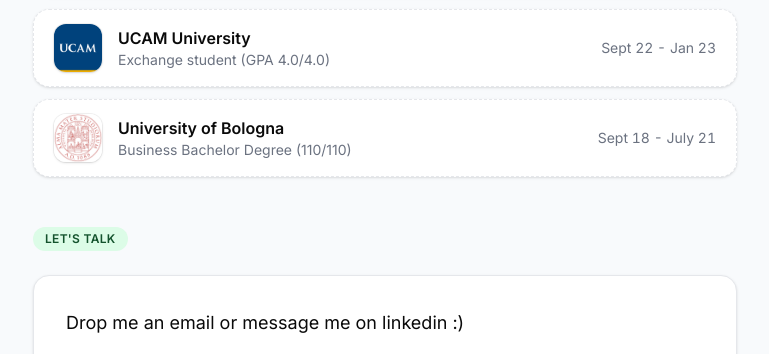
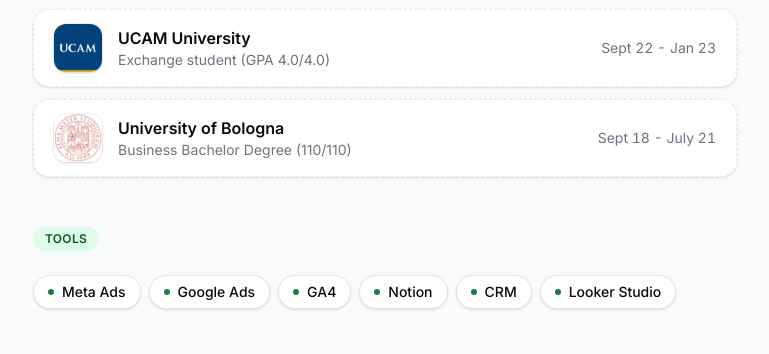
Before and after one commit to Rigos99/andrearighini.com, an Astro site: page /en in a window 1280 px wide. Shown: the part 1548-1902 px from the top of the page, without its empty margins (255-1024 px from the left). Built offline with nearby package versions, Linux system fonts and the light colour scheme; Astro itself is replaced by a stand-in of ours.

Commit message:
feat: add 'Strumenti/Tools' section with stack chips (between education and contact)

```diff
--- /dev/null
+++ b/src/components/Tools.astro
@@ -0,0 +1,24 @@
+---
+import type { Translation } from '../i18n';
+import SectionLabel from './SectionLabel.astro';
+
+interface Props {
+  t: Translation;
+}
+
+const { t } = Astro.props;
+---
+
+<section class="mb-12">
+  <SectionLabel id="tools" text={t.tools.title} />
+  <ul class="flex flex-wrap gap-2">
+    {
+      t.tools.items.map((item) => (
+        <li class="inline-flex items-center gap-2 rounded-full border border-[var(--color-line)] bg-white px-3.5 py-1.5 text-sm font-medium text-[var(--color-ink)] shadow-sm transition duration-300 ease-out hover:-translate-y-0.5 hover:border-[var(--color-accent)]">
+          <span class="h-1.5 w-1.5 rounded-full bg-[var(--color-accent)]" />
+          {item}
+        </li>
+      ))
+    }
+  </ul>
+</section>
--- a/src/i18n/en.ts
+++ b/src/i18n/en.ts
@@ -94,6 +94,10 @@
       },
     ],
   },
+  tools: {
+    title: 'Tools',
+    items: ['Meta Ads', 'Google Ads', 'GA4', 'Notion', 'CRM', 'Looker Studio'],
+  },
   contact: {
     title: "Let's talk",
     blurb: 'Drop me an email or message me on linkedin :)',
--- a/src/i18n/it.ts
+++ b/src/i18n/it.ts
@@ -94,6 +94,10 @@
       },
     ],
   },
+  tools: {
+    title: 'Strumenti',
+    items: ['Meta Ads', 'Google Ads', 'GA4', 'Notion', 'CRM', 'Looker Studio'],
+  },
   contact: {
     title: 'Parliamone',
     blurb: 'Mandami una mail o scrivimi un messaggio su linkedin :)',
--- a/src/pages/en/index.astro
+++ b/src/pages/en/index.astro
@@ -5,6 +5,7 @@
 import About from '../../components/About.astro';
 import Experience from '../../components/Experience.astro';
 import Education from '../../components/Education.astro';
+import Tools from '../../components/Tools.astro';
 import Contact from '../../components/Contact.astro';
 import Footer from '../../components/Footer.astro';
 import { translations } from '../../i18n';
@@ -18,6 +19,7 @@
   <About t={t} />
   <Experience t={t} />
   <Education t={t} />
+  <Tools t={t} />
   <Contact t={t} />
   <Footer t={t} />
 </Layout>
--- a/src/pages/index.astro
+++ b/src/pages/index.astro
@@ -5,6 +5,7 @@
 import About from '../components/About.astro';
 import Experience from '../components/Experience.astro';
 import Education from '../components/Education.astro';
+import Tools from '../components/Tools.astro';
 import Contact from '../components/Contact.astro';
 import Footer from '../components/Footer.astro';
 import { translations } from '../i18n';
@@ -18,6 +19,7 @@
   <About t={t} />
   <Experience t={t} />
   <Education t={t} />
+  <Tools t={t} />
   <Contact t={t} />
   <Footer t={t} />
 </Layout>
```
